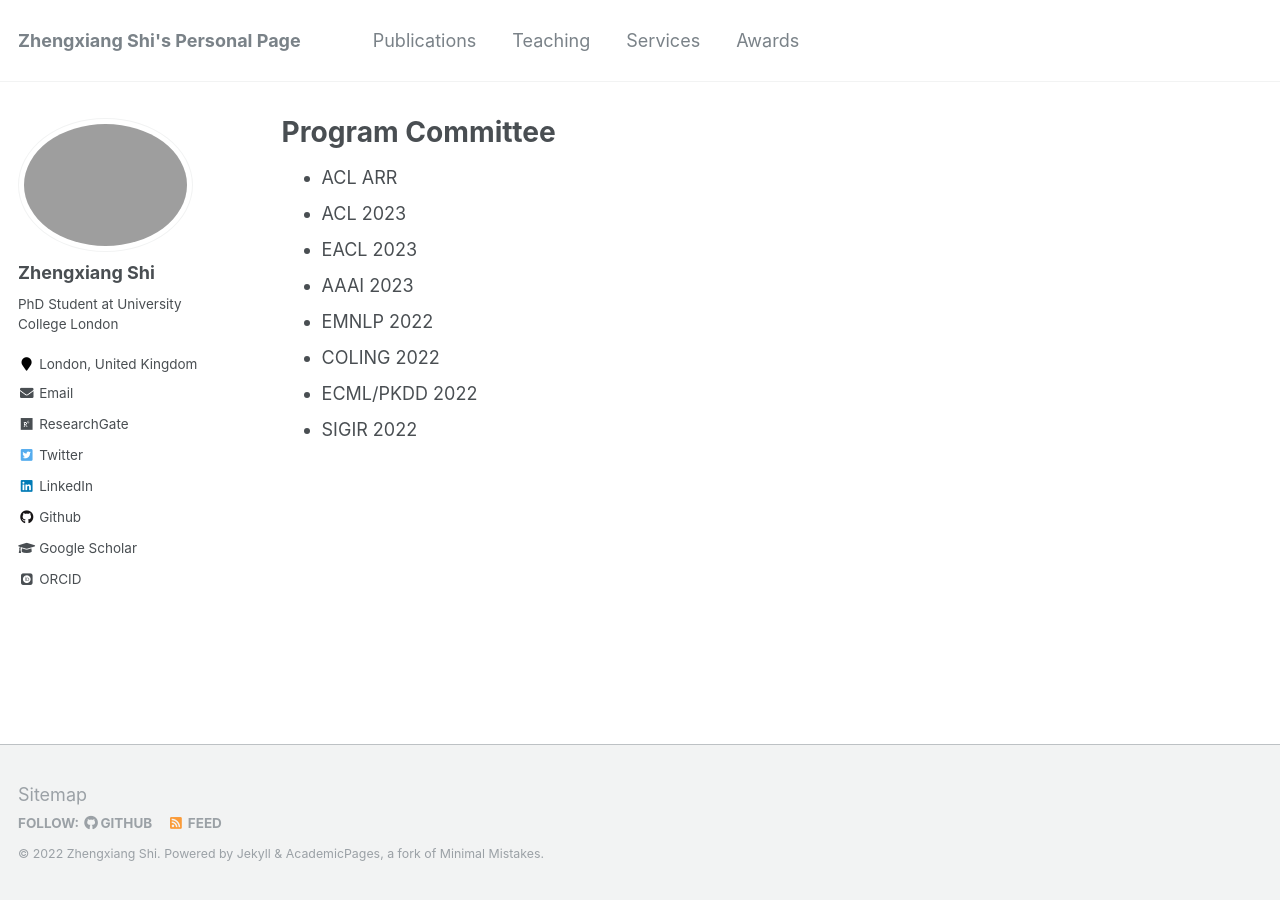
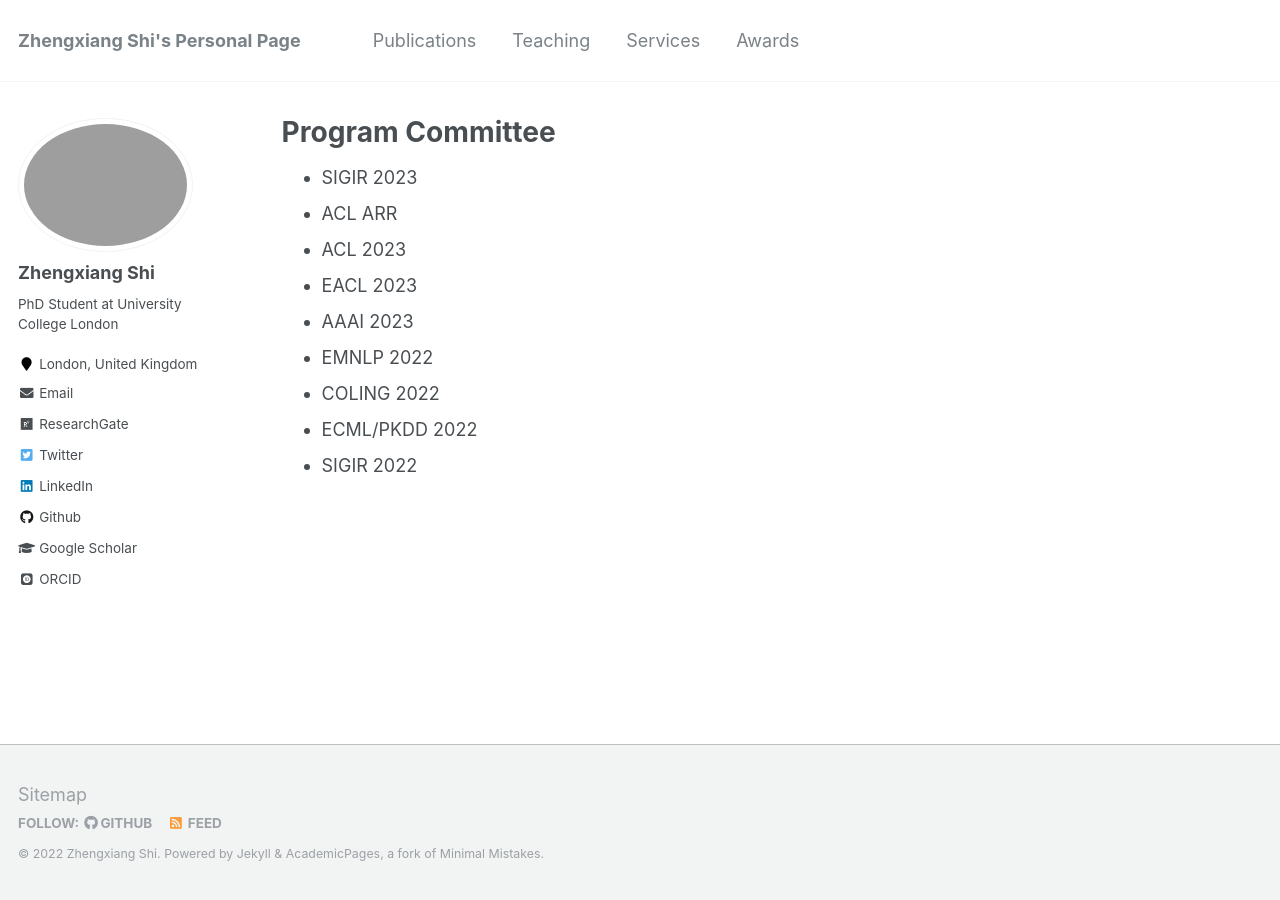
Before and after one commit to ZhengxiangShi/zhengxiangshi.github.io, a Jekyll site: the page built from _pages/services.md, in a window 1280 px wide. Built offline with Jekyll 4.4.1, drawn with Linux system fonts in a browser that asks for light colours; some web fonts are replaced.

Commit message:
update service

```diff
--- a/_pages/services.md
+++ b/_pages/services.md
@@ -5,6 +5,7 @@ permalink: /services/
 author_profile: true
 ---
 
+- SIGIR 2023
 - ACL ARR
 - ACL 2023
 - EACL 2023
```
